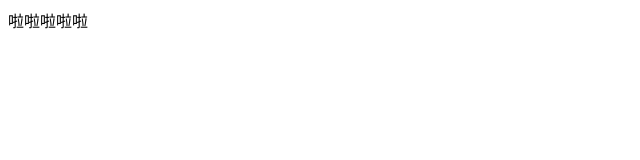
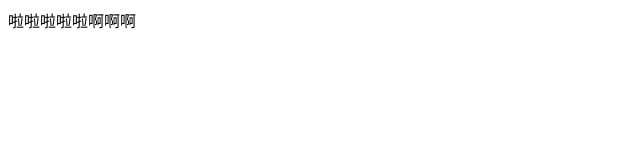
Before and after one commit to LiangsenLee/git-demo, a plain HTML site: page index.html in a window 1280 px wide. Shown: the full height of the page, 0-640 px from the left. Drawn offline with Linux system fonts and the light colour scheme.

Commit message:
第二次测试

```diff
--- a/index.html
+++ b/index.html
@@ -9,7 +9,7 @@
 
 <body>
     <div>
-        啦啦啦啦啦
+        啦啦啦啦啦啊啊啊
     </div>
 </body>
 
```
